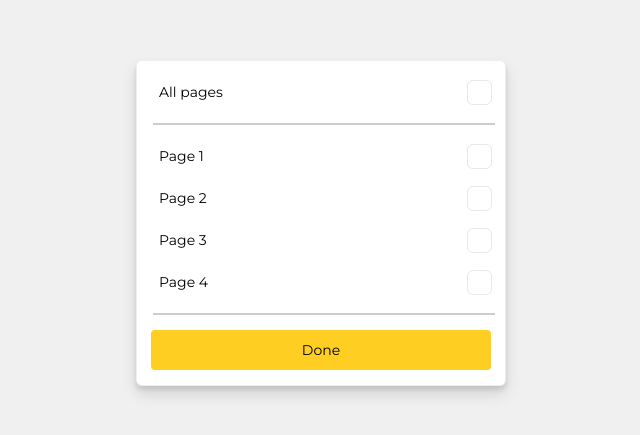
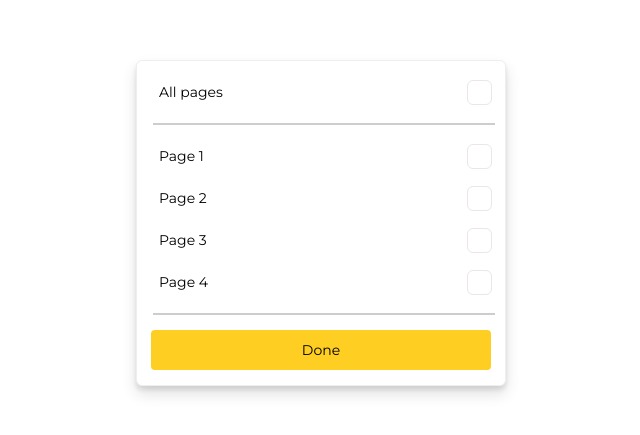
Before and after one commit to Anushdev65/test1-frontend-, a React (Create React App) app: page / in a window 1280 px wide. Shown: the part 177-612 px from the top of the page, without its empty margins (319-959 px from the left). Built offline with nearby package versions, Linux system fonts and the light colour scheme.

Commit message:
UI updates

```diff
--- a/src/style/frame.css
+++ b/src/style/frame.css
@@ -4,7 +4,6 @@ section {
   align-items: center;
   height: 100vh;
   width: 100vw;
-  background-color: #f0f0f0;
 }
 
 .frame-container {
@@ -13,7 +12,7 @@ section {
   box-sizing: border-box;
   padding: 10px 0px 10px 0px;
   border-radius: 6px;
-  opacity: 0px;
+  opacity: 1px;
   border: 1px solid #eeeeee;
   background: #ffffff;
   box-shadow: 0px 8px 15px rgba(20, 20, 20, 0.12),
```
